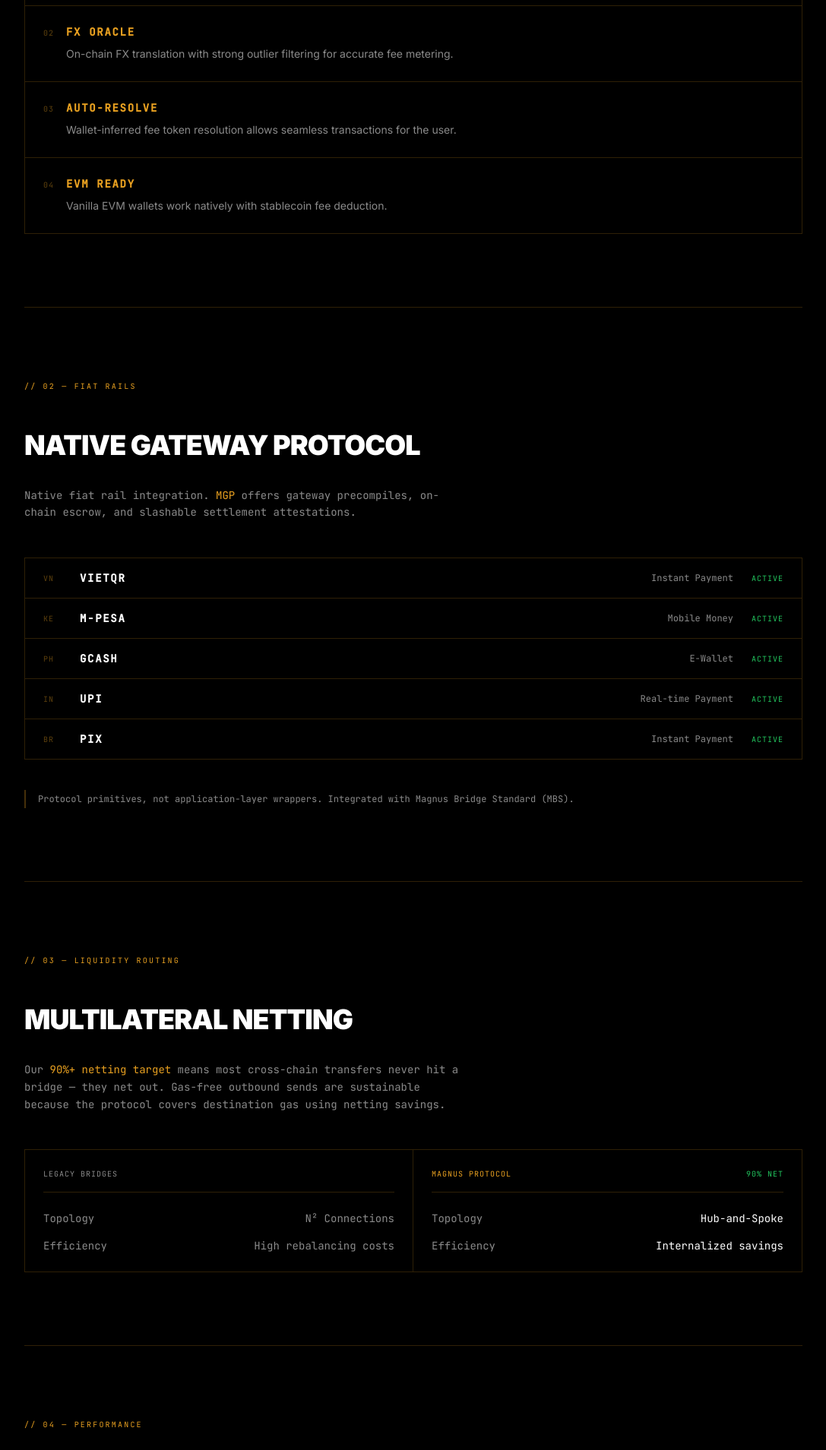
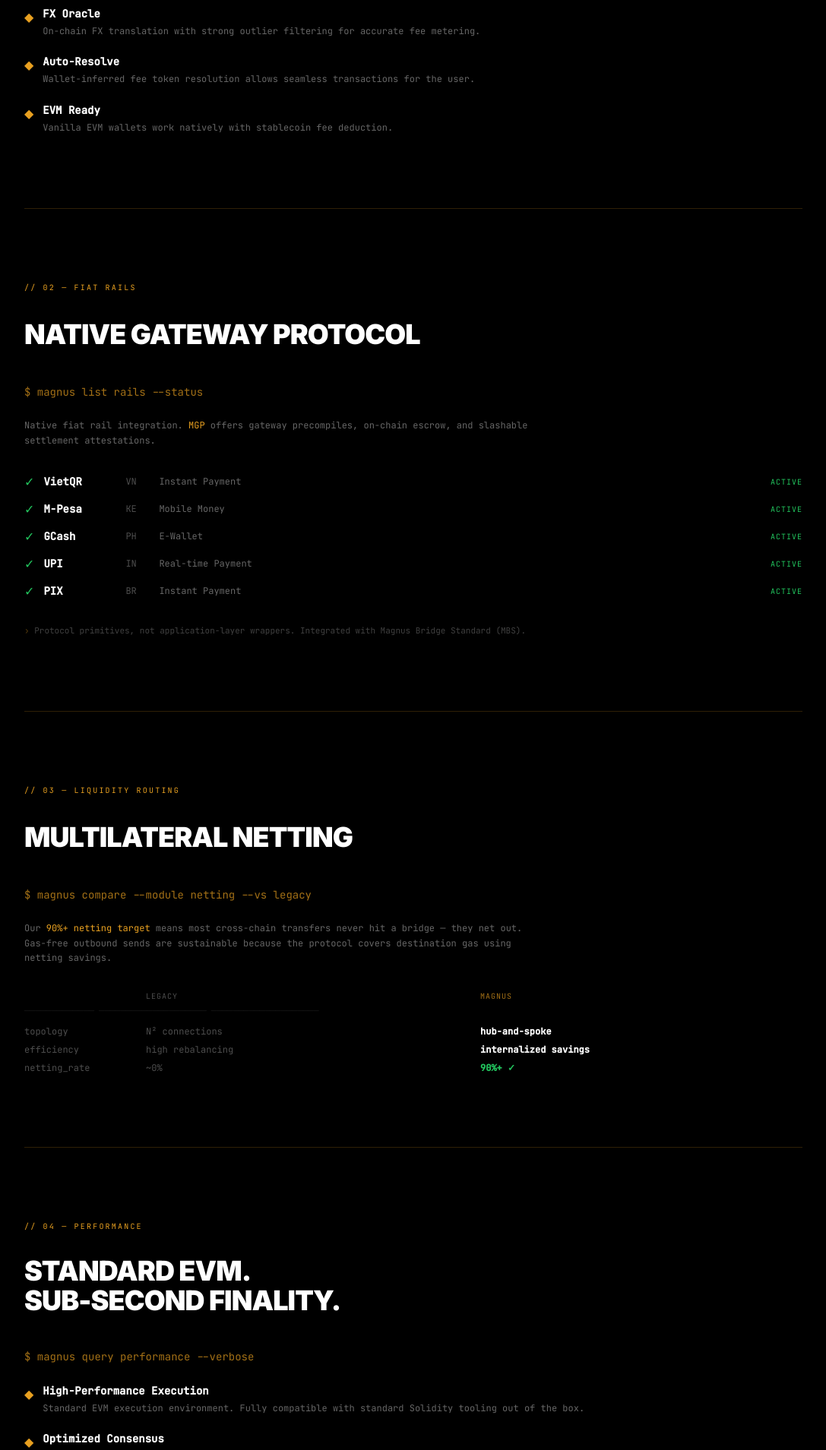
Before and after one commit to Magnus-Foundation/magnus-landing, a Next.js app: page / in a window 1280 px wide. Shown: the part 1540-3449 px from the top of the page at 76% size, without its empty margins (96-1183 px from the left). Built offline with nearby package versions, Linux system fonts and the light colour scheme.

Commit message:
refactor: redesign section layouts with CLI-inspired typography and streamlined data grids

```diff
--- a/components/sections/EVM.tsx
+++ b/components/sections/EVM.tsx
@@ -1,52 +1,44 @@
 "use client";
 
-import { SectionLabel } from "./SectionLabel";
-import {
-  SectionContainer, AnimLabel, AnimHeading, AnimRows, AnimRow,
-} from "../SectionAnimations";
+import { AnimLabel, AnimHeading, AnimBody, AnimRows, AnimRow } from "../SectionAnimations";
 
 const FEATURES = [
-  { title: "High-Performance Execution", desc: "Standard EVM execution environment. Fully compatible with standard Solidity tooling out of the box." },
-  { title: "Optimized Consensus",         desc: "Delivers ~200ms blocks with ~300ms deterministic finality." },
-  { title: "MEV Protection",              desc: "No public mempool. First-come-first-serve ordering natively guarantees no front-running." },
-  { title: "Isolated Resource Pools",     desc: "Advanced token standard with dedicated payment lanes to prevent noisy-neighbor contention." },
+  { key: "high-performance", label: "High-Performance Execution", desc: "Standard EVM execution environment. Fully compatible with standard Solidity tooling out of the box." },
+  { key: "consensus",        label: "Optimized Consensus",        desc: "Delivers ~200ms blocks with ~300ms deterministic finality." },
+  { key: "mev",              label: "MEV Protection",             desc: "No public mempool. First-come-first-serve ordering natively guarantees no front-running." },
+  { key: "isolation",        label: "Isolated Resource Pools",    desc: "Advanced token standard with dedicated payment lanes to prevent noisy-neighbor contention." },
 ];
 
 export function EVM() {
   return (
     <section id="evm" className="relative z-10 py-24 border-t border-brand/20">
-      <SectionContainer>
       <AnimLabel>
-          <SectionLabel num="04" label="Performance" />
+        <div className="font-mono text-[10px] tracking-[0.22em] uppercase text-brand mb-8">
+          // 04 — PERFORMANCE
+        </div>
       </AnimLabel>
 
-        <AnimHeading className="mb-8">
-          <h2 className="font-black text-3xl md:text-4xl uppercase tracking-tight leading-tight text-text-main">
+      <AnimHeading className="mb-10">
+        <h2 className="font-black text-3xl md:text-4xl uppercase tracking-tight leading-[1.1] text-text-main">
           Standard EVM.<br />Sub-second finality.
         </h2>
       </AnimHeading>
 
-        <AnimRows className="border border-brand/20">
-          {FEATURES.map((item, i) => (
-            <AnimRow
-              key={item.title}
-              className={`p-6 group hover:bg-brand/5 transition-colors ${i > 0 ? "border-t border-brand/20" : ""}`}
-            >
-              <div className="flex items-start gap-4">
-                <span className="font-mono text-[10px] tracking-widest text-brand/40 mt-1 flex-shrink-0">
-                  {String(i + 1).padStart(2, "0")}
-                </span>
+      <AnimBody className="mb-6">
+        <span className="font-mono text-sm text-brand/70">$ magnus query performance --verbose</span>
+      </AnimBody>
+
+      <AnimRows className="space-y-5">
+        {FEATURES.map((f) => (
+          <AnimRow key={f.key} className="flex gap-3">
+            <span className="text-brand mt-0.5 flex-shrink-0 select-none">◆</span>
             <div>
-                  <h3 className="font-mono text-sm font-bold uppercase tracking-[0.12em] text-brand mb-2">
-                    {item.title}
-                  </h3>
-                  <p className="text-text-muted text-sm leading-relaxed">{item.desc}</p>
-                </div>
+              <div className="font-mono text-sm font-bold text-text-main mb-1">{f.label}</div>
+              <div className="font-mono text-xs text-white/40 leading-relaxed">{f.desc}</div>
             </div>
           </AnimRow>
         ))}
       </AnimRows>
-      </SectionContainer>
     </section>
   );
 }
--- a/components/sections/Gas.tsx
+++ b/components/sections/Gas.tsx
@@ -1,52 +1,44 @@
 "use client";
 
-import { SectionLabel } from "./SectionLabel";
-import {
-  SectionContainer, AnimLabel, AnimHeading, AnimRows, AnimRow,
-} from "../SectionAnimations";
+import { AnimLabel, AnimHeading, AnimBody, AnimRows, AnimRow } from "../SectionAnimations";
 
 const FEATURES = [
-  { title: "Multi-Currency Gas", desc: "Pay gas in any stablecoin — no native gas token required. Validators receive direct credit in the chosen currency, eliminating swaps and slippage." },
-  { title: "FX Oracle", desc: "On-chain FX translation with strong outlier filtering for accurate fee metering." },
-  { title: "Auto-Resolve", desc: "Wallet-inferred fee token resolution allows seamless transactions for the user." },
-  { title: "EVM Ready", desc: "Vanilla EVM wallets work natively with stablecoin fee deduction." },
+  { key: "multi-currency-gas",  label: "Multi-Currency Gas",  desc: "Pay gas in any stablecoin — no native gas token required. Validators receive direct credit in the chosen currency, eliminating swaps and slippage." },
+  { key: "fx-oracle",           label: "FX Oracle",           desc: "On-chain FX translation with strong outlier filtering for accurate fee metering." },
+  { key: "auto-resolve",        label: "Auto-Resolve",        desc: "Wallet-inferred fee token resolution allows seamless transactions for the user." },
+  { key: "evm-ready",           label: "EVM Ready",           desc: "Vanilla EVM wallets work natively with stablecoin fee deduction." },
 ];
 
 export function Gas() {
   return (
-    <section id="gas" className="relative z-10 py-24 border-t border-brand/20 overflow-hidden">
-      <SectionContainer>
+    <section id="gas" className="relative z-10 py-24 border-t border-brand/20">
       <AnimLabel>
-          <SectionLabel num="01" label="Gas Mechanism" />
+        <div className="font-mono text-[10px] tracking-[0.22em] uppercase text-brand mb-8">
+          // 01 — GAS MECHANISM
+        </div>
       </AnimLabel>
 
-        <AnimHeading className="mb-8">
+      <AnimHeading className="mb-10">
         <h2 className="font-black text-3xl md:text-4xl uppercase tracking-tight leading-tight text-text-main">
           Multi-Currency Gas
         </h2>
       </AnimHeading>
 
-        <AnimRows className="border border-brand/20">
-          {FEATURES.map((item, i) => (
-            <AnimRow
-              key={item.title}
-              className={`p-6 group hover:bg-brand/5 transition-colors ${i > 0 ? "border-t border-brand/20" : ""}`}
-            >
-              <div className="flex items-start gap-4">
-                <span className="font-mono text-[10px] tracking-widest text-brand/40 mt-1 flex-shrink-0">
-                  {String(i + 1).padStart(2, "0")}
-                </span>
+      <AnimBody className="mb-6">
+        <span className="font-mono text-sm text-brand/70">$ magnus query gas</span>
+      </AnimBody>
+
+      <AnimRows className="space-y-5">
+        {FEATURES.map((f) => (
+          <AnimRow key={f.key} className="flex gap-3">
+            <span className="text-brand mt-0.5 flex-shrink-0 select-none">◆</span>
             <div>
-                  <h3 className="font-mono text-sm font-bold uppercase tracking-[0.12em] text-brand mb-2">
-                    {item.title}
-                  </h3>
-                  <p className="text-text-muted text-sm leading-relaxed">{item.desc}</p>
-                </div>
+              <div className="font-mono text-sm font-bold text-text-main mb-1">{f.label}</div>
+              <div className="font-mono text-xs text-white/40 leading-relaxed">{f.desc}</div>
             </div>
           </AnimRow>
         ))}
       </AnimRows>
-      </SectionContainer>
     </section>
   );
 }
--- a/components/sections/Gateway.tsx
+++ b/components/sections/Gateway.tsx
@@ -1,68 +1,60 @@
 "use client";
 
-import { SectionLabel } from "./SectionLabel";
-import {
-  SectionContainer, AnimLabel, AnimHeading, AnimBody, AnimRows, AnimRow,
-} from "../SectionAnimations";
+import { AnimLabel, AnimHeading, AnimBody, AnimRows, AnimRow } from "../SectionAnimations";
 
 const RAILS = [
-  { name: "VietQR", region: "VN", type: "Instant Payment" },
-  { name: "M-Pesa", region: "KE", type: "Mobile Money" },
-  { name: "GCash",  region: "PH", type: "E-Wallet" },
-  { name: "UPI",    region: "IN", type: "Real-time Payment" },
-  { name: "PIX",    region: "BR", type: "Instant Payment" },
+  { region: "VN", name: "VietQR", type: "Instant Payment" },
+  { region: "KE", name: "M-Pesa", type: "Mobile Money" },
+  { region: "PH", name: "GCash",  type: "E-Wallet" },
+  { region: "IN", name: "UPI",    type: "Real-time Payment" },
+  { region: "BR", name: "PIX",    type: "Instant Payment" },
 ];
 
 export function Gateway() {
   return (
-    <section id="gateway" className="relative z-10 py-24 border-t border-brand/20 overflow-hidden">
-      <SectionContainer>
+    <section id="gateway" className="relative z-10 py-24 border-t border-brand/20">
       <AnimLabel>
-          <SectionLabel num="02" label="Fiat Rails" />
+        <div className="font-mono text-[10px] tracking-[0.22em] uppercase text-brand mb-8">
+          // 02 — FIAT RAILS
+        </div>
       </AnimLabel>
 
-        <AnimHeading className="mb-8">
+      <AnimHeading className="mb-10">
         <h2 className="font-black text-3xl md:text-4xl uppercase tracking-tight leading-tight text-text-main">
           Native Gateway Protocol
         </h2>
       </AnimHeading>
 
-        <AnimBody className="mb-12">
-          <p className="font-mono text-sm text-text-muted leading-relaxed max-w-xl">
+      <AnimBody className="mb-6">
+        <span className="font-mono text-sm text-brand/70">$ magnus list rails --status</span>
+      </AnimBody>
+
+      <AnimBody className="mb-8">
+        <p className="font-mono text-xs text-white/40 leading-relaxed max-w-2xl">
           Native fiat rail integration.{" "}
           <span className="text-brand">MGP</span> offers gateway precompiles,
           on-chain escrow, and slashable settlement attestations.
         </p>
       </AnimBody>
 
-        <AnimRows className="border border-brand/20">
-          {RAILS.map((rail, i) => (
-            <AnimRow
-              key={rail.name}
-              className={`flex justify-between items-center px-6 py-4 group hover:bg-brand/5 transition-colors ${i > 0 ? "border-t border-brand/20" : ""}`}
-            >
-              <div className="flex items-center gap-6">
-                <span className="font-mono text-[10px] tracking-widest text-brand/40 w-6">{rail.region}</span>
-                <span className="font-mono text-sm font-bold uppercase tracking-[0.12em] text-text-main group-hover:text-brand transition-colors">
-                  {rail.name}
-                </span>
-              </div>
-              <div className="flex items-center gap-6">
-                <span className="font-mono text-xs text-text-muted hidden sm:block">{rail.type}</span>
-                <span className="font-mono text-[10px] tracking-widest text-green">ACTIVE</span>
-              </div>
+      <AnimRows className="space-y-3">
+        {RAILS.map((rail) => (
+          <AnimRow key={rail.region} className="flex items-center gap-3">
+            <span className="text-green select-none flex-shrink-0">✓</span>
+            <span className="font-mono text-sm font-bold text-text-main w-24">{rail.name}</span>
+            <span className="font-mono text-xs text-white/30 w-8">{rail.region}</span>
+            <span className="font-mono text-xs text-white/40 flex-1">{rail.type}</span>
+            <span className="font-mono text-[10px] text-green tracking-widest">ACTIVE</span>
           </AnimRow>
         ))}
       </AnimRows>
 
-        <AnimBody>
-          <div className="border-l-2 border-brand/30 pl-4 py-1 mt-10">
-            <p className="font-mono text-xs text-text-muted">
-              Protocol primitives, not application-layer wrappers. Integrated with Magnus Bridge Standard (MBS).
+      <AnimBody className="mt-8">
+        <p className="font-mono text-[11px] text-white/25 leading-relaxed">
+          <span className="text-brand/40">›</span>{"  "}Protocol primitives, not application-layer wrappers.
+          Integrated with Magnus Bridge Standard (MBS).
         </p>
-          </div>
       </AnimBody>
-      </SectionContainer>
     </section>
   );
 }
--- a/components/sections/Netting.tsx
+++ b/components/sections/Netting.tsx
@@ -1,79 +1,66 @@
 "use client";
 
-import { SectionLabel } from "./SectionLabel";
-import {
-  SectionContainer, AnimLabel, AnimHeading, AnimBody, AnimRows, AnimRow,
-} from "../SectionAnimations";
+import { AnimLabel, AnimHeading, AnimBody, AnimRows, AnimRow } from "../SectionAnimations";
 
 const COMPARISON = [
-  {
-    side: "Legacy Bridges",
-    accent: false,
-    badge: null,
-    rows: [
-      { label: "Topology",   value: "N² Connections" },
-      { label: "Efficiency", value: "High rebalancing costs" },
-    ],
-  },
-  {
-    side: "Magnus Protocol",
-    accent: true,
-    badge: "90% NET",
-    rows: [
-      { label: "Topology",   value: "Hub-and-Spoke" },
-      { label: "Efficiency", value: "Internalized savings" },
-    ],
-  },
+  { key: "topology",     legacy: "N² connections",    magnus: "hub-and-spoke",        highlight: false },
+  { key: "efficiency",   legacy: "high rebalancing",  magnus: "internalized savings",  highlight: false },
+  { key: "netting_rate", legacy: "~0%",               magnus: "90%+",                  highlight: true  },
 ];
 
 export function Netting() {
   return (
     <section id="netting" className="relative z-10 py-24 border-t border-brand/20">
-      <SectionContainer>
       <AnimLabel>
-          <SectionLabel num="03" label="Liquidity Routing" />
+        <div className="font-mono text-[10px] tracking-[0.22em] uppercase text-brand mb-8">
+          // 03 — LIQUIDITY ROUTING
+        </div>
       </AnimLabel>
 
-        <AnimHeading className="mb-8">
+      <AnimHeading className="mb-10">
         <h2 className="font-black text-3xl md:text-4xl uppercase tracking-tight leading-tight text-text-main">
           Multilateral Netting
         </h2>
       </AnimHeading>
 
-        <AnimBody className="mb-12">
-          <p className="font-mono text-sm text-text-muted leading-relaxed max-w-xl">
+      <AnimBody className="mb-6">
+        <span className="font-mono text-sm text-brand/70">$ magnus compare --module netting --vs legacy</span>
+      </AnimBody>
+
+      <AnimBody className="mb-8">
+        <p className="font-mono text-xs text-white/40 leading-relaxed max-w-2xl">
           Our <span className="text-brand">90%+ netting target</span> means most cross-chain
           transfers never hit a bridge — they net out. Gas-free outbound sends are sustainable
           because the protocol covers destination gas using netting savings.
         </p>
       </AnimBody>
 
-        <AnimRows className="grid md:grid-cols-2 border border-brand/20">
-          {COMPARISON.map((col, ci) => (
-            <AnimRow
-              key={col.side}
-              className={ci === 0 ? "p-6 border-b md:border-b-0 md:border-r border-brand/20" : "p-6"}
-            >
-              <div
-                className={`font-mono text-[10px] tracking-widest uppercase border-b pb-4 mb-6 flex justify-between ${
-                  col.accent ? "text-brand border-brand/20" : "text-text-muted border-brand/20"
-                }`}
-              >
-                <span>{col.side}</span>
-                {col.badge && <span className="text-green">{col.badge}</span>}
+      {/* Column headers */}
+      <AnimBody className="mb-2">
+        <div className="font-mono text-[10px] grid gap-4" style={{ gridTemplateColumns: "9rem 1fr 1fr" }}>
+          <span className="text-white/20"></span>
+          <span className="text-white/30 uppercase tracking-widest">Legacy</span>
+          <span className="text-brand/70 uppercase tracking-widest">Magnus</span>
         </div>
-              <div className="space-y-4 font-mono text-sm">
-                {col.rows.map((row) => (
-                  <div key={row.label} className="flex justify-between">
-                    <span className="text-text-muted">{row.label}</span>
-                    <span className={col.accent ? "text-text-main" : "text-text-muted"}>{row.value}</span>
+        <div className="font-mono text-[10px] text-white/10 mt-1 mb-3">
+          {"─────────────  ────────────────────  ────────────────────"}
         </div>
-                ))}
+      </AnimBody>
+
+      <AnimRows className="space-y-2">
+        {COMPARISON.map((row) => (
+          <AnimRow key={row.key}>
+            <div className="font-mono text-sm grid gap-4 items-baseline" style={{ gridTemplateColumns: "9rem 1fr 1fr" }}>
+              <span className="text-white/30 text-xs">{row.key}</span>
+              <span className="text-white/30 text-xs">{row.legacy}</span>
+              <span className={`text-xs font-bold ${row.highlight ? "text-green" : "text-text-main"}`}>
+                {row.magnus}
+                {row.highlight && " ✓"}
+              </span>
             </div>
           </AnimRow>
         ))}
       </AnimRows>
-      </SectionContainer>
     </section>
   );
 }
```
Lines whose indentation alone changed are shown as unchanged.
